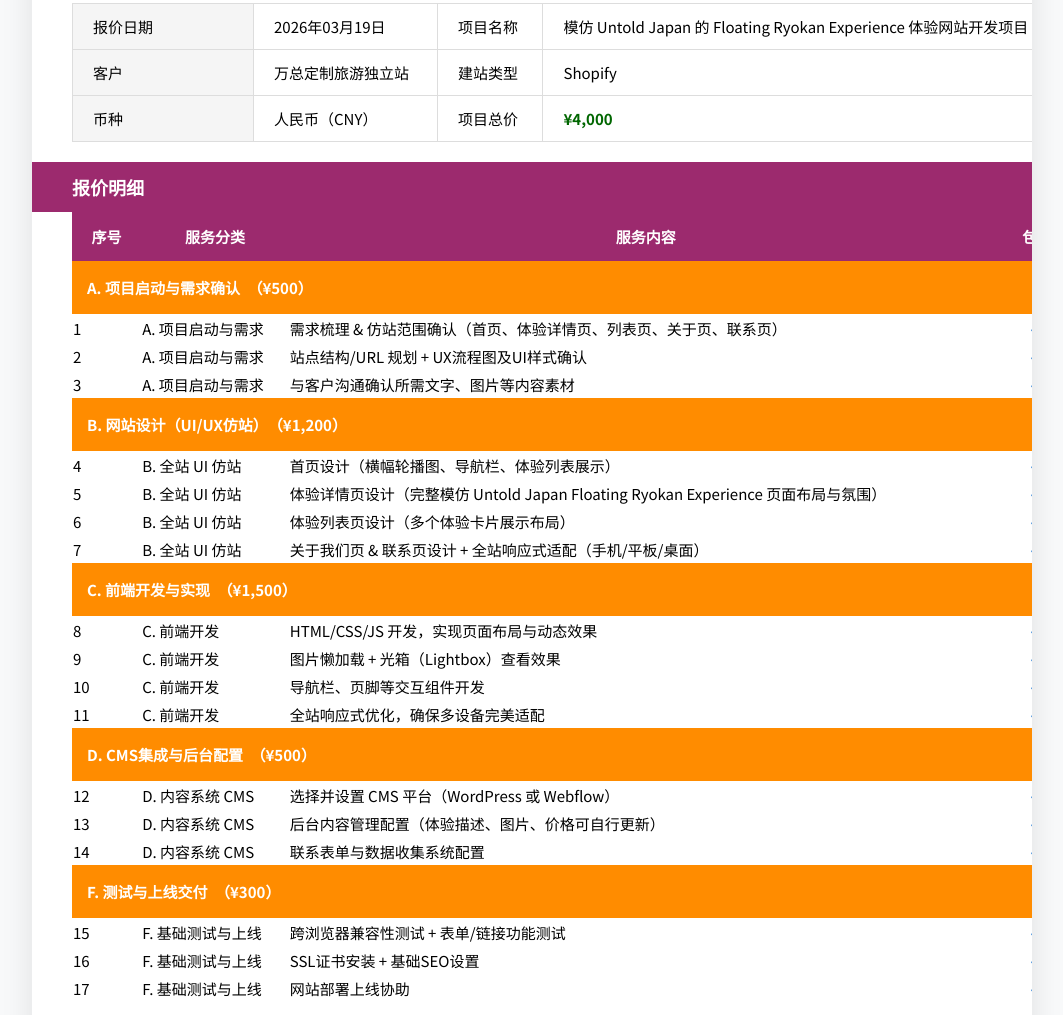
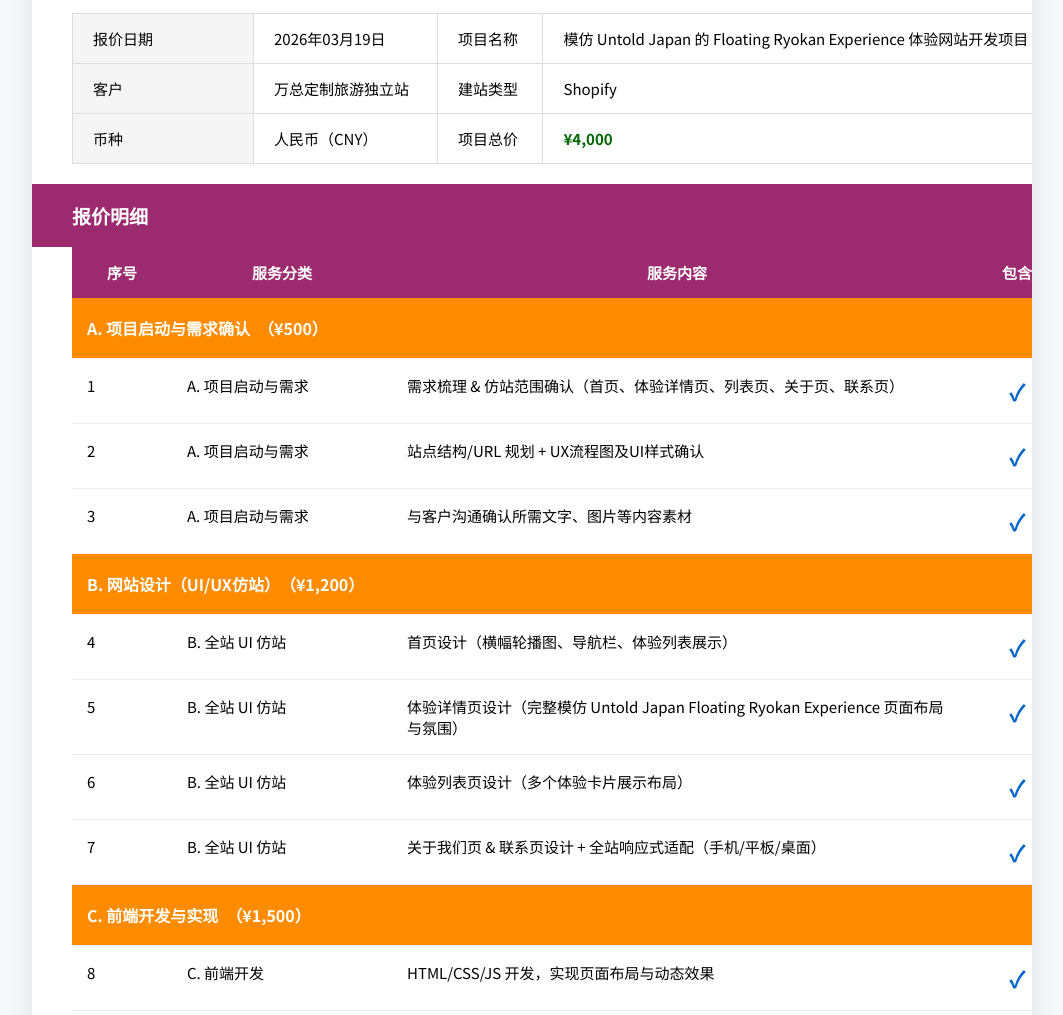
Before and after one commit to wiley-cciw/bjd.github.io, a plain HTML site: page index.html in a window 1280 px wide. Shown: the part 137-1152 px from the top of the page, without its empty margins (108-1171 px from the left). Drawn offline with Linux system fonts and the light colour scheme.

Commit message:
index.html

```diff
--- a/index.html
+++ b/index.html
@@ -3,24 +3,29 @@
 <head>
     <meta charset="UTF-8">
     <meta name="viewport" content="width=device-width, initial-scale=1.0">
-    <title>网站开发报价单 - 模仿 Untold Japan Floating Ryokan Experience</title>
+    <title>网站开发项目报价单 - 模仿 Untold Japan Floating Ryokan Experience</title>
     <style>
         @import url('https://fonts.googleapis.com/css2?family=Noto+Sans+SC:wght@400;500;700&display=swap');
         body {font-family: 'Noto Sans SC', sans-serif; margin:0; padding:20px; background:#f8f9fa;}
         .container {max-width:1000px; margin:auto; background:white; box-shadow:0 10px 30px rgba(0,0,0,0.1); overflow:hidden;}
-        .header {background:#0066cc; color:white; padding:30px; text-align:center;}
-        .header h1 {margin:0; font-size:28px;}
+        .header {background:#0066cc; color:white; padding:35px; text-align:center;}
+        .header h1 {margin:0; font-size:28px; font-weight:700;}
         .info-table {width:100%; border-collapse:collapse; margin:20px 40px; font-size:15px;}
-        .info-table td {padding:12px 20px; border:1px solid #ddd;}
+        .info-table td {padding:14px 20px; border:1px solid #ddd;}
         .info-table td:first-child {background:#f5f5f5; font-weight:500; width:140px;}
-        .detail-title {background:#9c2a6e; color:white; padding:12px 40px; font-size:18px; font-weight:700;}
-        .quote-table {width:100%; border-collapse:collapse; margin:0 40px 30px; font-size:15px;}
-        .quote-table th {background:#9c2a6e; color:white; padding:14px; text-align:center;}
-        .section-header {background:#ff8c00; color:white; font-weight:700; padding:16px 15px !important;}
-        .check {color:#0066cc; font-size:18px; font-weight:bold; text-align:center;}
-        .total {background:#006600; color:white; padding:25px 40px; font-size:26px; font-weight:700; text-align:right;}
-        .remarks {margin:40px; padding:25px; background:#f9f9f9; border-left:6px solid #0066cc;}
-        @media print { .container {box-shadow:none;} }
+        .detail-title {background:#9c2a6e; color:white; padding:18px 40px; font-size:19px; font-weight:700; margin:0;}
+        .quote-table {width:100%; border-collapse:collapse; margin:0 40px 30px; table-layout:fixed; font-size:15px;}
+        .quote-table th {background:#9c2a6e; color:white; padding:15px; text-align:center;}
+        .quote-table td {padding:16px 15px; border-bottom:1px solid #eee; vertical-align:top;}
+        .section-header {background:#ff8c00; color:white; font-weight:700; padding:18px 15px !important; font-size:16px;}
+        .col1 {width:70px;}
+        .col2 {width:190px;}
+        .col3 {width:auto;}
+        .col4 {width:80px;}
+        .check {color:#0066cc; font-size:22px; font-weight:bold; text-align:center;}
+        .total {background:#006600; color:white; padding:28px 40px; font-size:26px; font-weight:700; text-align:right;}
+        .remarks {margin:0 40px 40px; padding:30px; background:#f9f9f9; border-left:6px solid #0066cc; font-size:14.5px;}
+        @media (max-width:768px) {.quote-table td {padding:12px 10px; font-size:14px;}}
     </style>
 </head>
 <body>
@@ -33,44 +38,53 @@
         <tr><td>币种</td><td>人民币（CNY）</td><td>项目总价</td><td style="color:#006600;font-weight:700;">¥4,000</td></tr>
     </table>
 
+    <!-- 去掉左侧白块的完整紫色标题 -->
     <div class="detail-title">报价明细</div>
 
     <table class="quote-table">
-        <thead><tr><th>序号</th><th>服务分类</th><th>服务内容</th><th>包含</th></tr></thead>
+        <thead>
+            <tr>
+                <th class="col1">序号</th>
+                <th class="col2">服务分类</th>
+                <th class="col3">服务内容</th>
+                <th class="col4">包含</th>
+            </tr>
+        </thead>
         <tbody>
             <tr><td colspan="4" class="section-header">A. 项目启动与需求确认　（¥500）</td></tr>
-            <tr><td>1</td><td>A. 项目启动与需求</td><td>需求梳理 & 仿站范围确认（首页、体验详情页、列表页、关于页、联系页）</td><td class="check">✓</td></tr>
-            <tr><td>2</td><td>A. 项目启动与需求</td><td>站点结构/URL 规划 + UX流程图及UI样式确认</td><td class="check">✓</td></tr>
-            <tr><td>3</td><td>A. 项目启动与需求</td><td>与客户沟通确认所需文字、图片等内容素材</td><td class="check">✓</td></tr>
+            <tr><td class="col1">1</td><td class="col2">A. 项目启动与需求</td><td class="col3">需求梳理 & 仿站范围确认（首页、体验详情页、列表页、关于页、联系页）</td><td class="col4 check">✓</td></tr>
+            <tr><td class="col1">2</td><td class="col2">A. 项目启动与需求</td><td class="col3">站点结构/URL 规划 + UX流程图及UI样式确认</td><td class="col4 check">✓</td></tr>
+            <tr><td class="col1">3</td><td class="col2">A. 项目启动与需求</td><td class="col3">与客户沟通确认所需文字、图片等内容素材</td><td class="col4 check">✓</td></tr>
 
             <tr><td colspan="4" class="section-header">B. 网站设计（UI/UX仿站）　（¥1,200）</td></tr>
-            <tr><td>4</td><td>B. 全站 UI 仿站</td><td>首页设计（横幅轮播图、导航栏、体验列表展示）</td><td class="check">✓</td></tr>
-            <tr><td>5</td><td>B. 全站 UI 仿站</td><td>体验详情页设计（完整模仿 Untold Japan Floating Ryokan Experience 页面布局与氛围）</td><td class="check">✓</td></tr>
-            <tr><td>6</td><td>B. 全站 UI 仿站</td><td>体验列表页设计（多个体验卡片展示布局）</td><td class="check">✓</td></tr>
-            <tr><td>7</td><td>B. 全站 UI 仿站</td><td>关于我们页 & 联系页设计 + 全站响应式适配（手机/平板/桌面）</td><td class="check">✓</td></tr>
+            <tr><td class="col1">4</td><td class="col2">B. 全站 UI 仿站</td><td class="col3">首页设计（横幅轮播图、导航栏、体验列表展示）</td><td class="col4 check">✓</td></tr>
+            <tr><td class="col1">5</td><td class="col2">B. 全站 UI 仿站</td><td class="col3">体验详情页设计（完整模仿 Untold Japan Floating Ryokan Experience 页面布局与氛围）</td><td class="col4 check">✓</td></tr>
+            <tr><td class="col1">6</td><td class="col2">B. 全站 UI 仿站</td><td class="col3">体验列表页设计（多个体验卡片展示布局）</td><td class="col4 check">✓</td></tr>
+            <tr><td class="col1">7</td><td class="col2">B. 全站 UI 仿站</td><td class="col3">关于我们页 & 联系页设计 + 全站响应式适配（手机/平板/桌面）</td><td class="col4 check">✓</td></tr>
 
             <tr><td colspan="4" class="section-header">C. 前端开发与实现　（¥1,500）</td></tr>
-            <tr><td>8</td><td>C. 前端开发</td><td>HTML/CSS/JS 开发，实现页面布局与动态效果</td><td class="check">✓</td></tr>
-            <tr><td>9</td><td>C. 前端开发</td><td>图片懒加载 + 光箱（Lightbox）查看效果</td><td class="check">✓</td></tr>
-            <tr><td>10</td><td>C. 前端开发</td><td>导航栏、页脚等交互组件开发</td><td class="check">✓</td></tr>
-            <tr><td>11</td><td>C. 前端开发</td><td>全站响应式优化，确保多设备完美适配</td><td class="check">✓</td></tr>
+            <tr><td class="col1">8</td><td class="col2">C. 前端开发</td><td class="col3">HTML/CSS/JS 开发，实现页面布局与动态效果</td><td class="col4 check">✓</td></tr>
+            <tr><td class="col1">9</td><td class="col2">C. 前端开发</td><td class="col3">图片懒加载 + 光箱（Lightbox）查看效果</td><td class="col4 check">✓</td></tr>
+            <tr><td class="col1">10</td><td class="col2">C. 前端开发</td><td class="col3">导航栏、页脚等交互组件开发</td><td class="col4 check">✓</td></tr>
+            <tr><td class="col1">11</td><td class="col2">C. 前端开发</td><td class="col3">全站响应式优化，确保多设备完美适配</td><td class="col4 check">✓</td></tr>
 
             <tr><td colspan="4" class="section-header">D. CMS集成与后台配置　（¥500）</td></tr>
-            <tr><td>12</td><td>D. 内容系统 CMS</td><td>选择并设置 CMS 平台（WordPress 或 Webflow）</td><td class="check">✓</td></tr>
-            <tr><td>13</td><td>D. 内容系统 CMS</td><td>后台内容管理配置（体验描述、图片、价格可自行更新）</td><td class="check">✓</td></tr>
-            <tr><td>14</td><td>D. 内容系统 CMS</td><td>联系表单与数据收集系统配置</td><td class="check">✓</td></tr>
+            <tr><td class="col1">12</td><td class="col2">D. 内容系统 CMS</td><td class="col3">选择并设置 CMS 平台（WordPress 或 Webflow）</td><td class="col4 check">✓</td></tr>
+            <tr><td class="col1">13</td><td class="col2">D. 内容系统 CMS</td><td class="col3">后台内容管理配置（体验描述、图片、价格可自行更新）</td><td class="col4 check">✓</td></tr>
+            <tr><td class="col1">14</td><td class="col2">D. 内容系统 CMS</td><td class="col3">联系表单与数据收集系统配置</td><td class="col4 check">✓</td></tr>
 
             <tr><td colspan="4" class="section-header">F. 测试与上线交付　（¥300）</td></tr>
-            <tr><td>15</td><td>F. 基础测试与上线</td><td>跨浏览器兼容性测试 + 表单/链接功能测试</td><td class="check">✓</td></tr>
-            <tr><td>16</td><td>F. 基础测试与上线</td><td>SSL证书安装 + 基础SEO设置</td><td class="check">✓</td></tr>
-            <tr><td>17</td><td>F. 基础测试与上线</td><td>网站部署上线协助</td><td class="check">✓</td></tr>
+            <tr><td class="col1">15</td><td class="col2">F. 基础测试与上线</td><td class="col3">跨浏览器兼容性测试 + 表单/链接功能测试</td><td class="col4 check">✓</td></tr>
+            <tr><td class="col1">16</td><td class="col2">F. 基础测试与上线</td><td class="col3">SSL证书安装 + 基础SEO设置</td><td class="col4 check">✓</td></tr>
+            <tr><td class="col1">17</td><td class="col2">F. 基础测试与上线</td><td class="col3">网站部署上线协助</td><td class="col4 check">✓</td></tr>
         </tbody>
     </table>
 
     <div class="total">项目总价　¥4,000 CNY</div>
 
+    <!-- 可选服务和备注保持不变，但间距已优化 -->
     <div style="margin:0 40px 30px;">
-        <h3 style="color:#0066cc;border-bottom:2px solid #0066cc;padding-bottom:8px;">可选附加服务（按需加价）</h3>
+        <h3 style="color:#0066cc;border-bottom:2px solid #0066cc;padding-bottom:10px;">可选附加服务（按需加价）</h3>
         <table style="width:100%;border-collapse:collapse;">
             <tr><th style="background:#f5f5f5;border:1px solid #ddd;padding:12px;">附加服务</th><th style="background:#f5f5f5;border:1px solid #ddd;padding:12px;">费用</th></tr>
             <tr><td style="border:1px solid #ddd;padding:12px;">内容撰写与图片编辑</td><td style="border:1px solid #ddd;padding:12px;">+ ¥1,000 – ¥2,000</td></tr>
```
